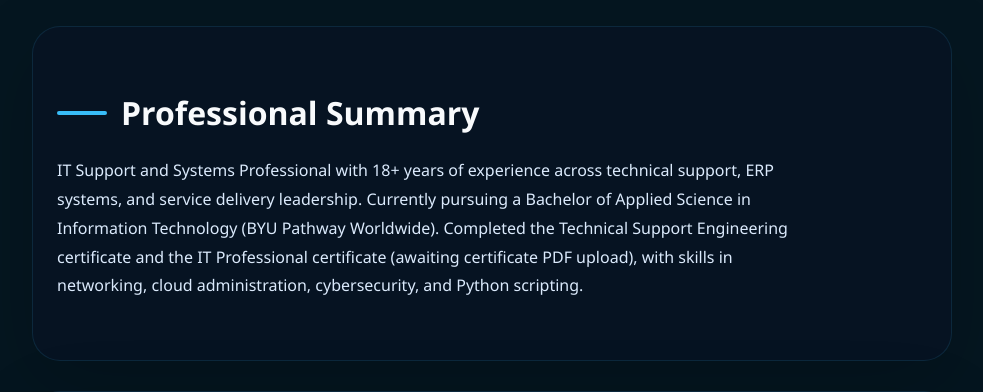
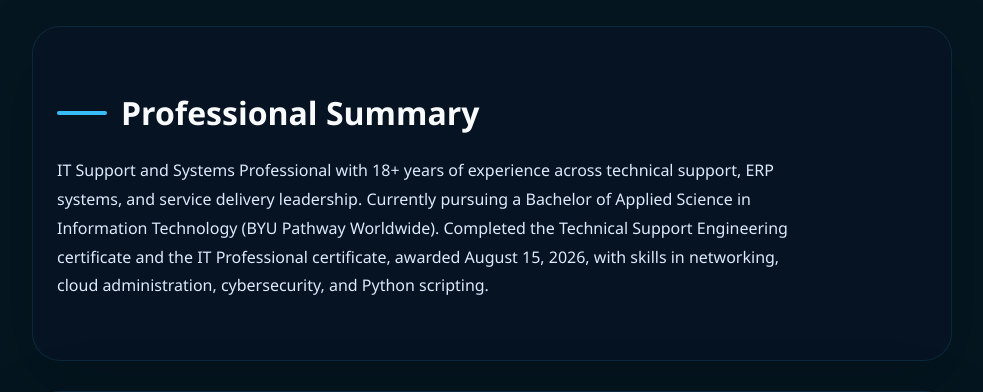
Before and after one commit to tebza27-cpu/portfolio-site-updated, a Flask app: page /cv in a window 1280 px wide. Shown: the part 743-1135 px from the top of the page, without its empty margins (148-1131 px from the left). Run offline with Flask 3, Linux system fonts and the light colour scheme; some libraries are stand-ins or nearby versions.

Commit message:
Update certificate completion details

```diff
--- a/app.py
+++ b/app.py
@@ -709,6 +709,7 @@ CERTIFICATE_TRACKS = [
     {
         "id": "technical-support-engineer",
         "title": "Technical Support Engineer",
+        "certificate_file": "Technical_Support_Engineer.pdf",
         "summary": "Practical IT support skills for hardware, networking, desktop support, and programming fundamentals.",
         "status": "Completed",
         "detail": "All 5 courses completed",
@@ -723,9 +724,10 @@ CERTIFICATE_TRACKS = [
     {
         "id": "it-professional",
         "title": "IT Professional",
+        "certificate_file": "IT_Professional_eDiploma.pdf",
         "summary": "Advanced IT skills in databases, Linux, cloud, networking, and cybersecurity.",
         "status": "Completed",
-        "detail": "All 5 courses complete — certificate pending upload",
+        "detail": "All 5 courses completed — certificate awarded August 15, 2026",
         "courses": [
             {"id": "database-design", "note": "Completed", "grade": "B+"},
             {"id": "linux-fundamentals", "note": "Completed", "grade": "B+"},
@@ -823,7 +825,8 @@ def cybersecurity_dashboard():
 
 def find_certificate_file(certificate):
     static_folder = os.path.join(os.path.dirname(os.path.abspath(__file__)), 'static')
-    candidates = [
+    candidates = [certificate.get('certificate_file')] if certificate.get('certificate_file') else []
+    candidates += [
         f"{certificate['id']}.pdf",
         f"{certificate['title'].replace(' ', '_')}.pdf",
         f"{certificate['title'].replace(' ', '_').replace('-', '_')}.pdf",
--- a/templates/byu.html
+++ b/templates/byu.html
@@ -41,7 +41,7 @@
             <li>✓ <a href="/course/network-config">Network Configuration & Design</a> • A</li>
             <li>✓ <a href="/course/cybersecurity-foundations">Cybersecurity Foundations</a> • A</li>
         </ul>
-        <p class="status">All 5 courses complete — certificate pending PDF upload</p>
+        <p class="status">All 5 courses completed — certificate awarded August 15, 2026</p>
     </div>
 
     <div class="byu-card">
--- a/templates/cv.html
+++ b/templates/cv.html
@@ -239,7 +239,7 @@ section li {
 <section id="about">
   <div class="section-heading"><h2>Professional Summary</h2></div>
   <div class="about-copy">
-    <p>IT Support and Systems Professional with 18+ years of experience across technical support, ERP systems, and service delivery leadership. Currently pursuing a Bachelor of Applied Science in Information Technology (BYU Pathway Worldwide). Completed the Technical Support Engineering certificate and the IT Professional certificate (awaiting certificate PDF upload), with skills in networking, cloud administration, cybersecurity, and Python scripting.</p>
+    <p>IT Support and Systems Professional with 18+ years of experience across technical support, ERP systems, and service delivery leadership. Currently pursuing a Bachelor of Applied Science in Information Technology (BYU Pathway Worldwide). Completed the Technical Support Engineering certificate and the IT Professional certificate, awarded August 15, 2026, with skills in networking, cloud administration, cybersecurity, and Python scripting.</p>
   </div>
 </section>
 
@@ -323,7 +323,7 @@ section li {
     </div>
     <div class="experience-item">
       <h3>IT Professional Certificate</h3>
-      <p>BYU Pathway Worldwide – Completed (certificate PDF pending)</p>
+      <p>BYU Pathway Worldwide – Completed, awarded August 15, 2026</p>
     </div>
     <div class="experience-item">
       <h3>Certificate in Business Analysis</h3>
--- a/templates/timeline.html
+++ b/templates/timeline.html
@@ -8,6 +8,7 @@
   <li>2004 – Information Technology Diploma, PC Training & Business College</li>
   <li>2017 – Certificate in Business Analysis, Faculty Training Institute</li>
   <li>October 2025 – Technical Support Engineering Certificate, BYU Pathway Worldwide</li>
+  <li>August 15, 2026 – IT Professional Certificate, BYU Pathway Worldwide</li>
   <li>2027 (expected) – Bachelor of Applied Science in Information Technology, BYU Pathway Worldwide</li>
 </ul>
 <h2>Career Highlights</h2>
```
